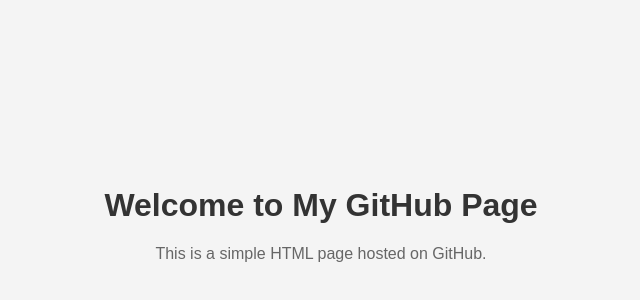
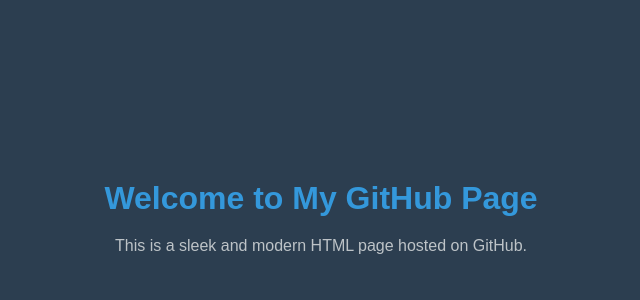
Before and after one commit to TohmiPrachyl/TohmiPrachyl.github.io, a plain HTML site: page index.html in a window 1280 px wide. Shown: the part 178-478 px from the top of the page, without its empty margins (319-959 px from the left). Drawn offline with Linux system fonts and the light colour scheme.

Commit message:
Update index.html
added styles

```diff
--- a/index.html
+++ b/index.html
@@ -1,6 +1,5 @@
 <!DOCTYPE html>
 <html lang="en">
-<link rel="stylesheet" type="text/css" href="styles.css">
 <head>
     <meta charset="UTF-8">
     <meta name="viewport" content="width=device-width, initial-scale=1.0">
@@ -14,7 +13,8 @@
             justify-content: center;
             align-items: center;
             height: 100vh;
-            background-color: #f4f4f4;
+            background-color: #2c3e50; /* Navy Blue */
+            color: #ecf0f1; /* Steel Grey */
         }
 
         .container {
@@ -22,18 +22,20 @@
         }
 
         h1 {
-            color: #333;
+            color: #3498db; /* Lighter Navy Blue */
+            margin-bottom: 20px;
         }
 
         p {
-            color: #666;
+            color: #bdc3c7; /* Light Steel Grey */
+            margin-bottom: 30px;
         }
     </style>
 </head>
 <body>
     <div class="container">
         <h1>Welcome to My GitHub Page</h1>
-        <p>This is a simple HTML page hosted on GitHub.</p>
+        <p>This is a sleek and modern HTML page hosted on GitHub.</p>
     </div>
 </body>
 </html>
```
